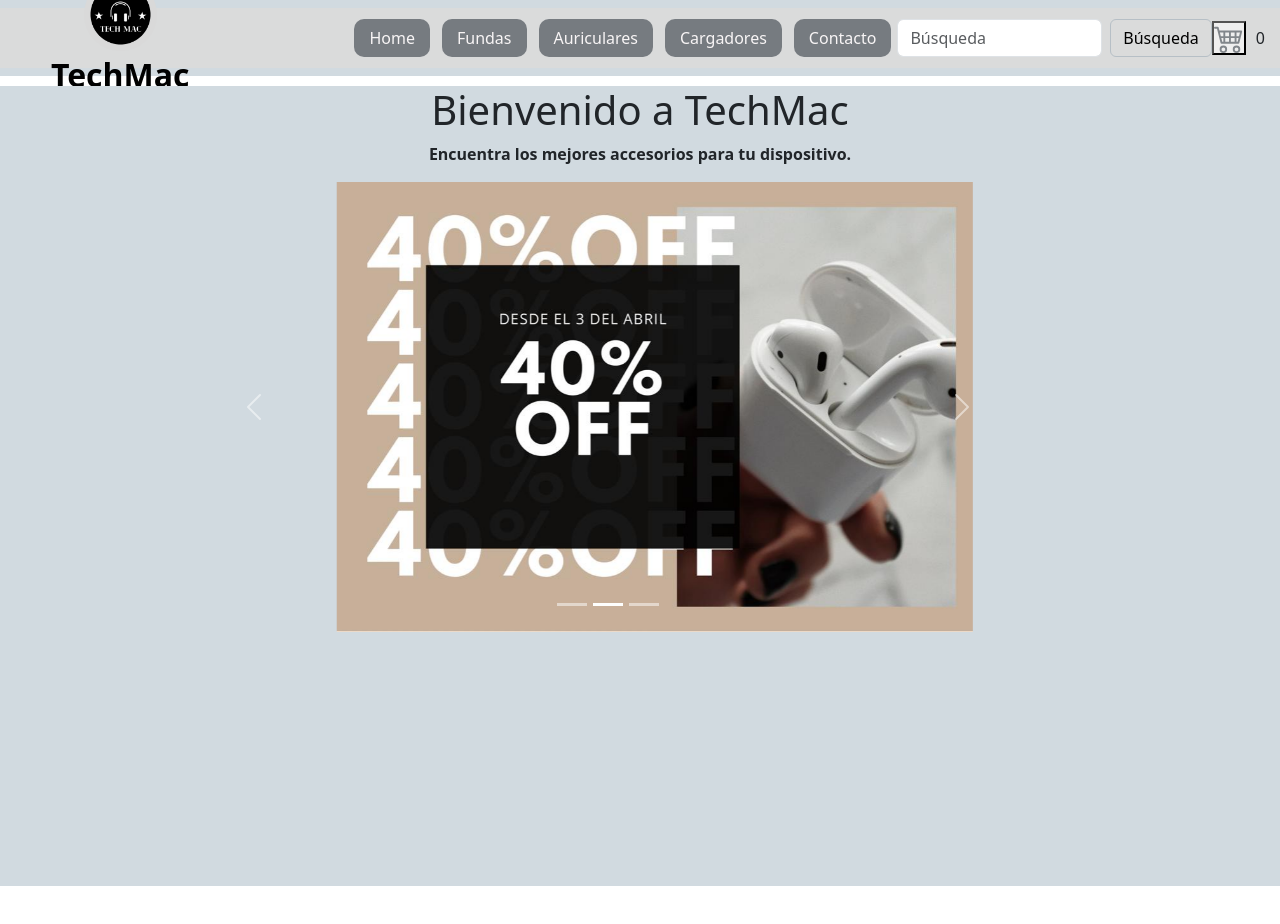
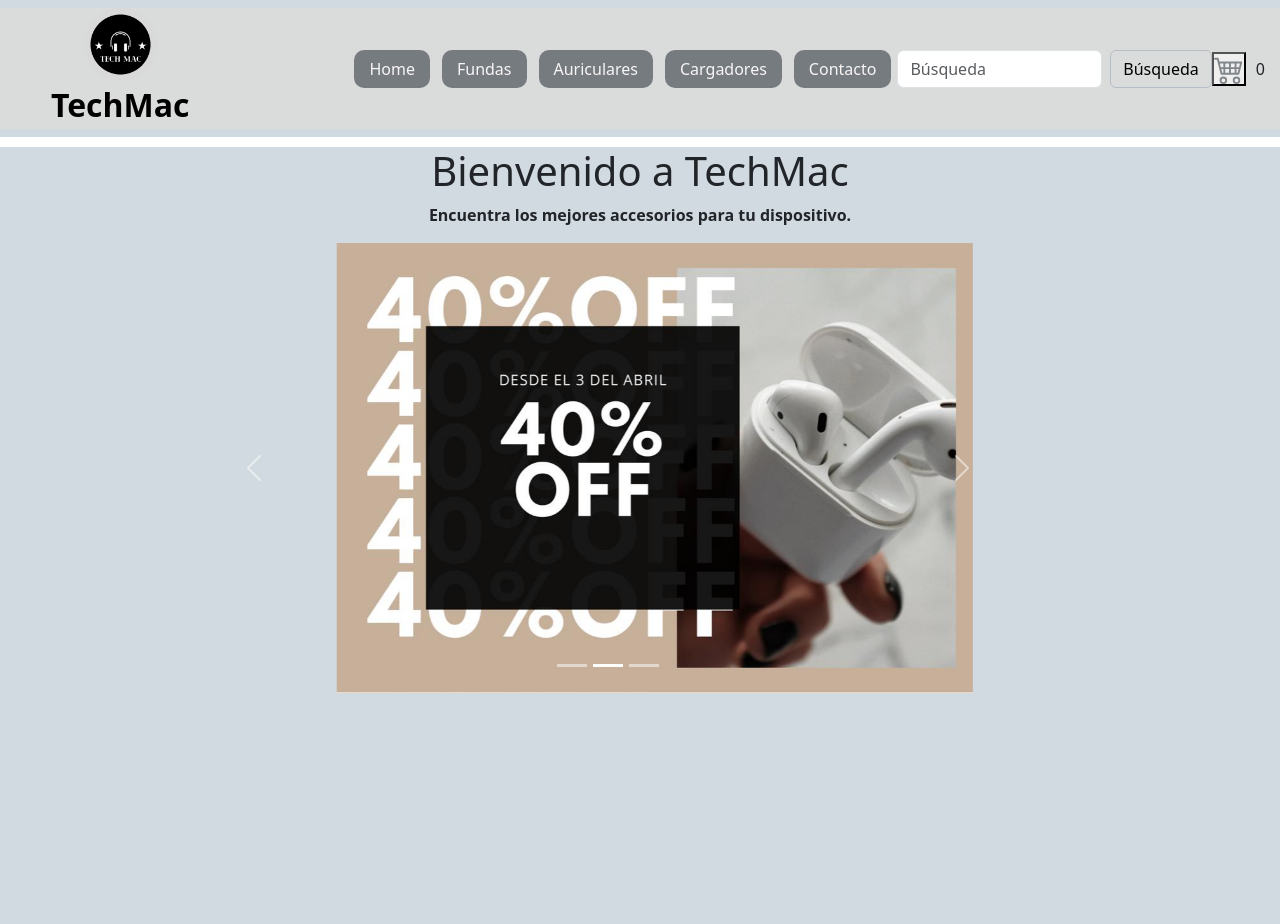
Before and after one commit to AngelRMarquez/Entrega-final-Marquez, a React (Vite) app: page / in a window 1280 px wide. Shown: the top 924 px of the page. Before the commit the page ends 886 px from the top, so only its background shows below. Built offline with nearby package versions, Linux system fonts and the light colour scheme; the HTML template or start-up script is replaced by a standard one.

Commit message:
detalles visuales

```diff
--- a/index.html
+++ b/index.html
@@ -4,7 +4,7 @@
     <meta charset="UTF-8" />
     <link rel="icon" type="image/svg+xml" href="/vite.svg" />
     <meta name="viewport" content="width=device-width, initial-scale=1.0" />
-    <title>Vite + React</title>
+    <title>TechMac</title>
   </head>
   <body>
     <div id="root"></div>
--- a/src/App.css
+++ b/src/App.css
@@ -63,7 +63,7 @@ background-color:#6e7174  ;
     background-color:#dadbdb ;
     text-align: center;
     width: 100%;
-    height: 60px;
+
 }
 
 
--- a/src/components/CartWidget.jsx
+++ b/src/components/CartWidget.jsx
@@ -1,4 +1,4 @@
-import React, { useContext } from 'react';
+import { useContext } from 'react';
 import { BsCart4 } from "react-icons/bs";
 import { CartContext } from './context/CartContext';
 import { Link } from 'react-router-dom';
--- a/src/components/context/CartContext.jsx
+++ b/src/components/context/CartContext.jsx
@@ -1,4 +1,4 @@
-import React, { createContext, useState } from 'react';
+import { createContext, useState } from 'react';
 
 
 export const CartContext = createContext();
--- a/src/components/product/ItemCounter.jsx
+++ b/src/components/product/ItemCounter.jsx
@@ -1,4 +1,4 @@
-import React, { useState } from 'react';
+import { useState } from 'react';
 
 export default function ItemCounter({ stock, onAdd, disabled }) {
     const [counter, setCounter] = useState(1);
```
